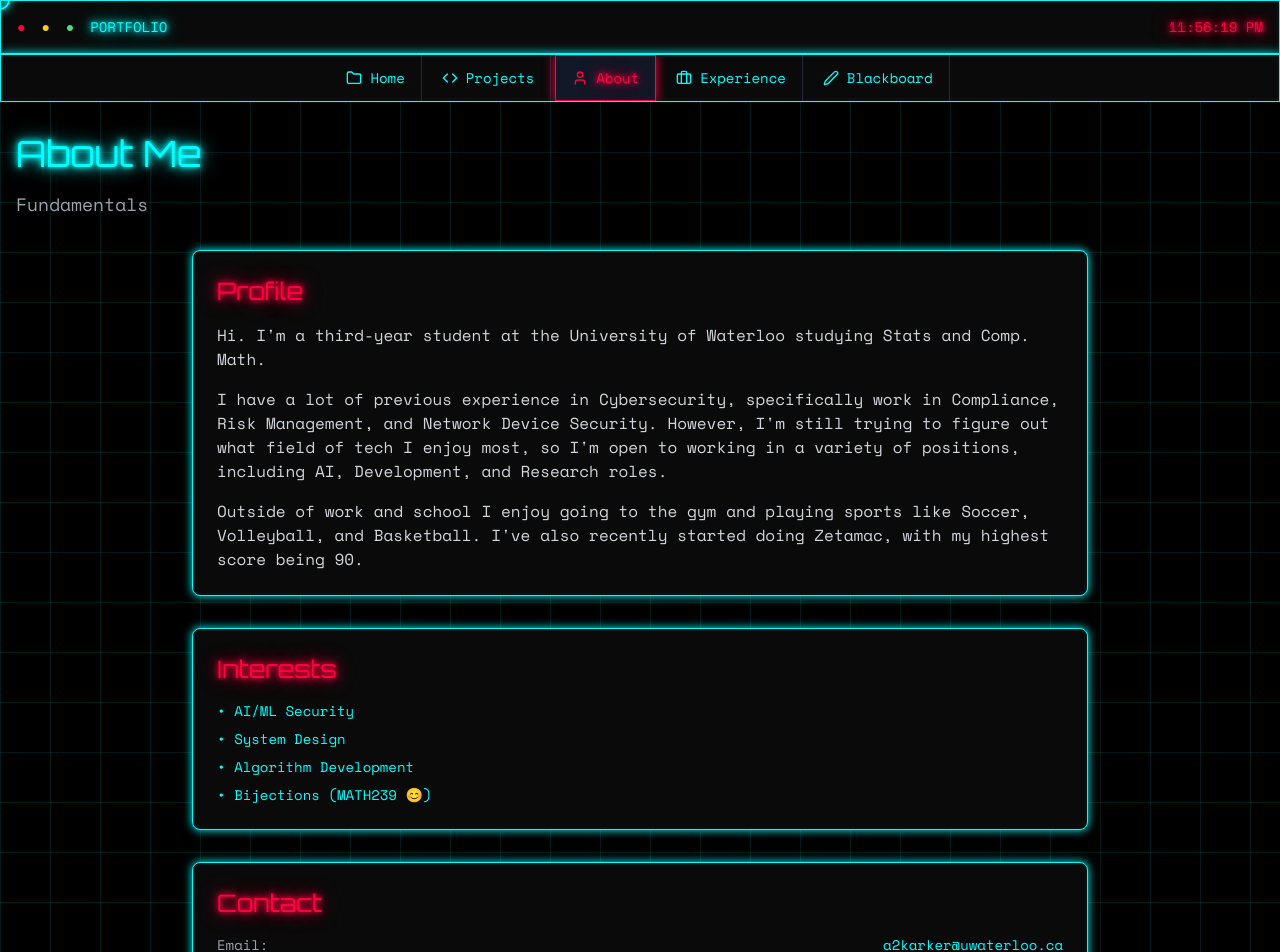
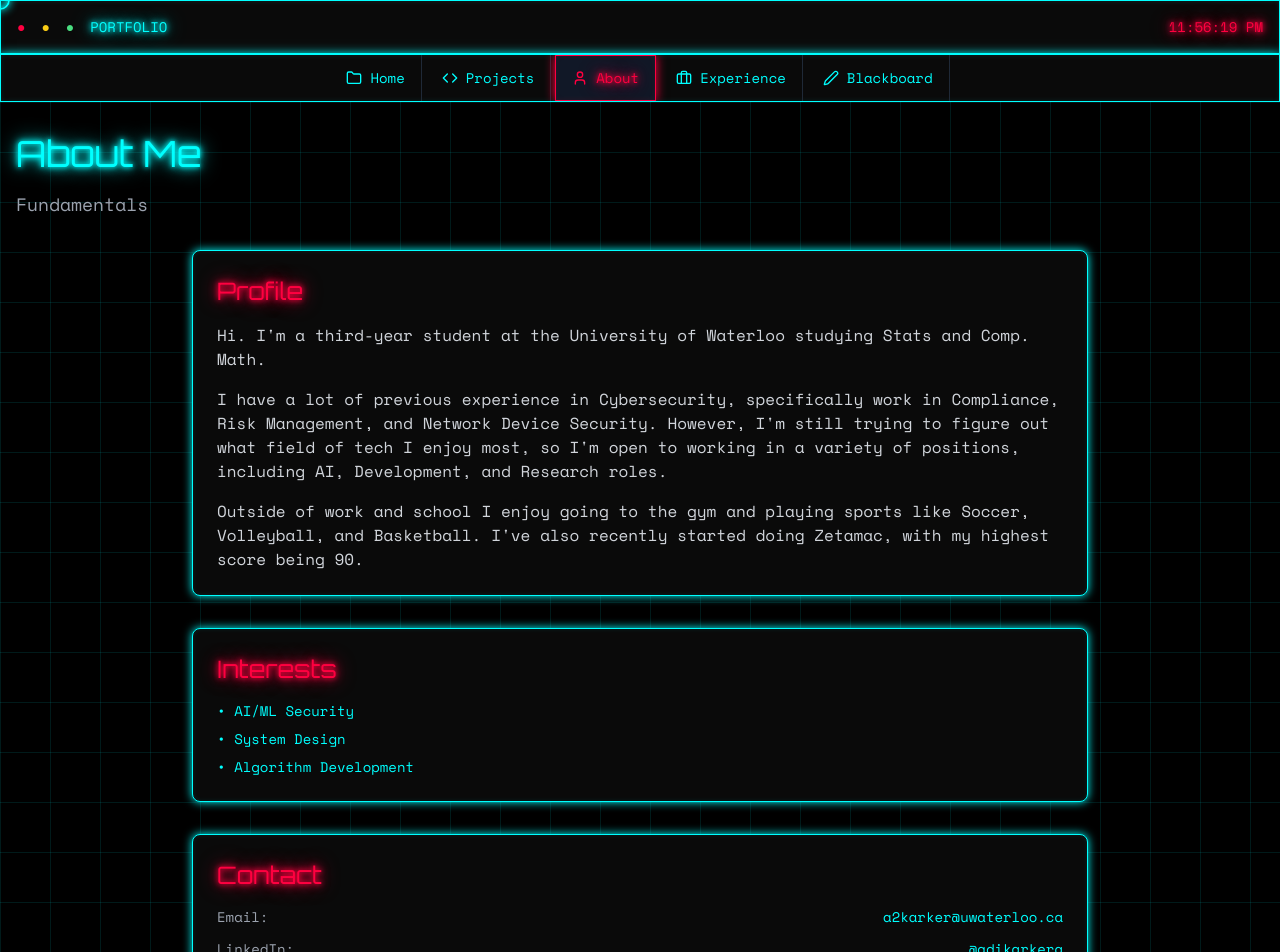
Before and after one commit to adisk22/adifinalportfolio, a React (Vite) app: page /about-me in a window 1280 px wide. Shown: the top 952 px of the page. Built offline with nearby package versions, Linux system fonts and the light colour scheme.

Commit message:
changed about details

```diff
--- a/src/pages/About.tsx
+++ b/src/pages/About.tsx
@@ -50,7 +50,6 @@ const About = () => {
                 <div className="text-neon-blue">• AI/ML Security</div>
                 <div className="text-neon-blue">• System Design</div>
                 <div className="text-neon-blue">• Algorithm Development</div>
-                <div className="text-neon-blue">• Bijections (MATH239 😊)</div>
               </div>
 
             </div>
```
